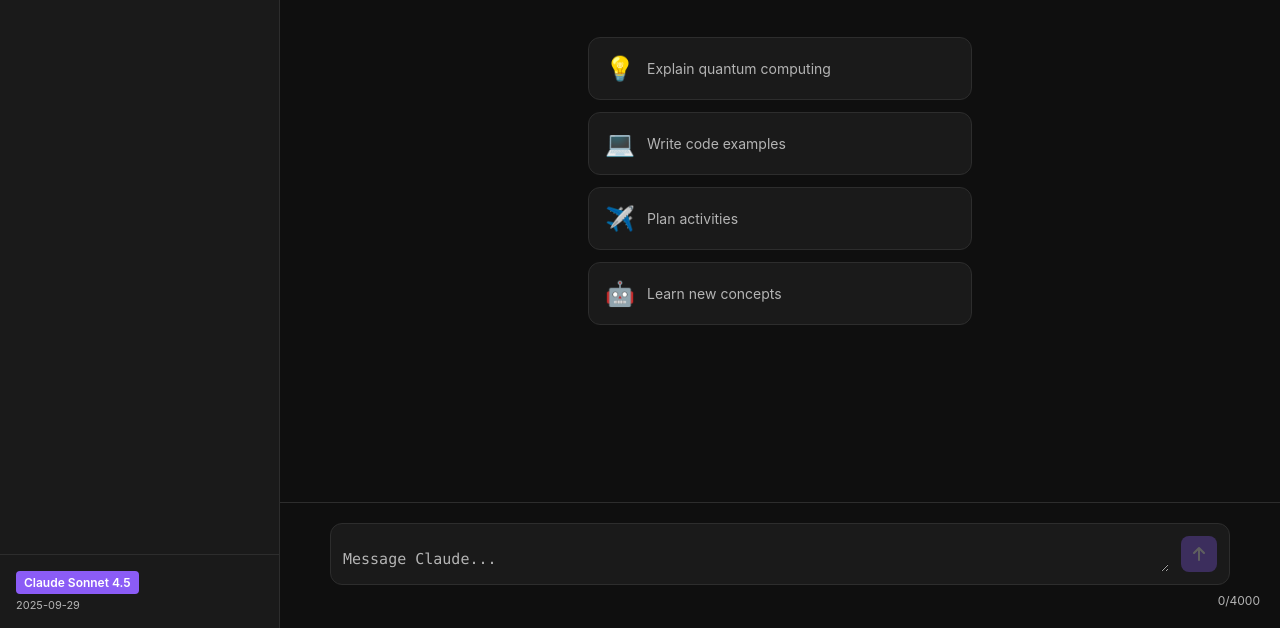
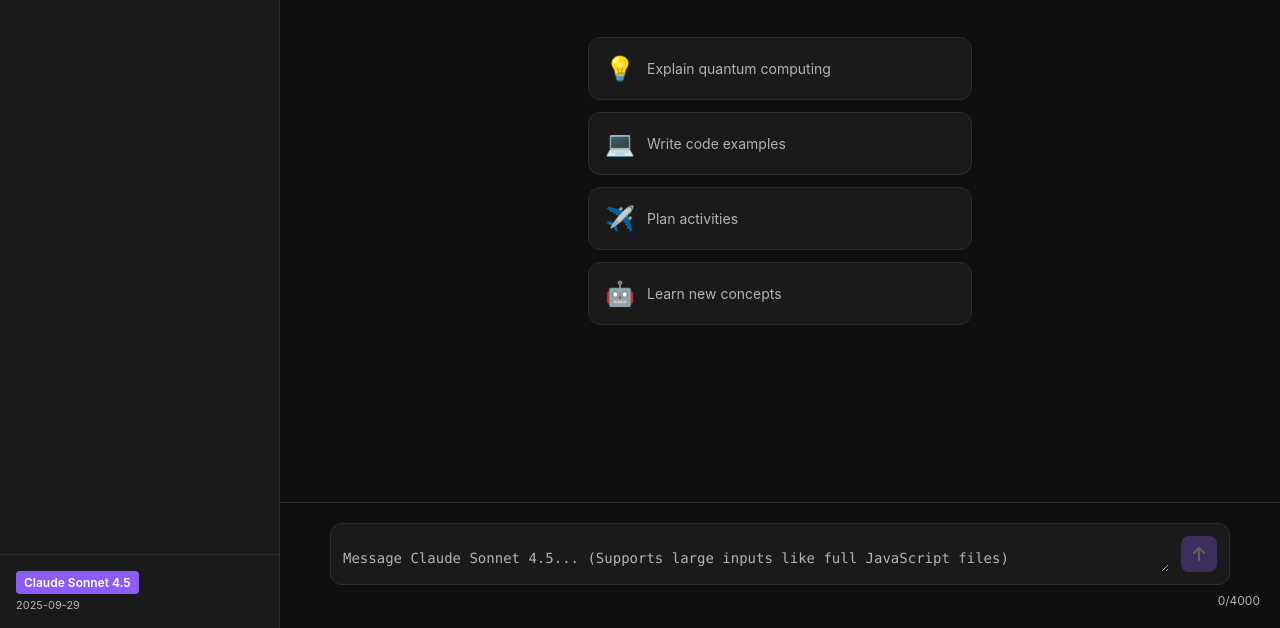
Before and after one commit to EvilzCoder/gpt, a website: page public/index.html in a window 1280 px wide. Shown: the part 172-800 px from the top of the page. Drawn offline with Linux system fonts and the light colour scheme.

Commit message:
Make input box capable of handling very large inputs: 80vh max-height, no character limit, improved placeholder

```diff
--- a/public/app.js
+++ b/public/app.js
@@ -91,7 +91,8 @@ class ChatApp {
 
     autoResizeTextarea() {
         this.messageInput.style.height = 'auto';
-        this.messageInput.style.height = Math.min(this.messageInput.scrollHeight, 600) + 'px';
+        const maxHeight = window.innerHeight * 0.8; // 80% of viewport height
+        this.messageInput.style.height = Math.min(this.messageInput.scrollHeight, maxHeight) + 'px';
     }
 
     loadChats() {
--- a/public/index.html
+++ b/public/index.html
@@ -69,12 +69,11 @@
             <!-- Input Area -->
             <div class="input-area">
                 <div class="input-container">
-                    <textarea
-                        id="messageInput"
-                        placeholder="Message Claude..."
-                        rows="1"
-                        maxlength="4000"
-                    ></textarea>
+                <textarea
+                    id="messageInput"
+                    placeholder="Message Claude Sonnet 4.5... (Supports large inputs like full JavaScript files)"
+                    rows="1"
+                ></textarea>
                     <button class="send-btn" id="sendBtn" disabled>
                         <svg width="24" height="24" viewBox="0 0 24 24" fill="none">
                             <path d="M7 11L12 6L17 11M12 18V7" stroke="currentColor" stroke-width="2" stroke-linecap="round" stroke-linejoin="round"/>
--- a/public/styles.css
+++ b/public/styles.css
@@ -505,13 +505,14 @@ body {
     background: transparent;
     border: none;
     color: var(--text-primary);
-    font-size: 15px;
+    font-size: 14px;
     resize: vertical;
     outline: none;
     min-height: 24px;
-    max-height: 600px;
+    max-height: 80vh;
     font-family: 'Monaco', 'Courier New', monospace;
     line-height: 1.5;
+    overflow-y: auto;
 }
 
 #messageInput::placeholder {
```
